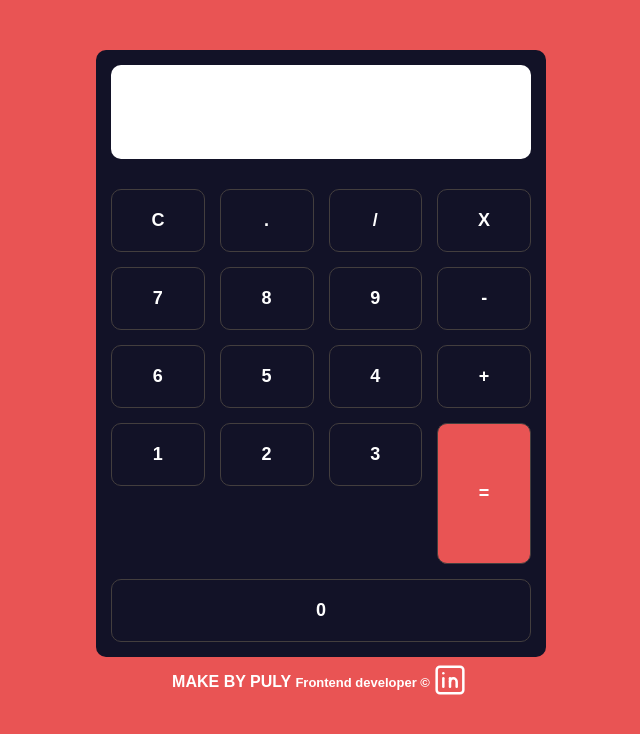
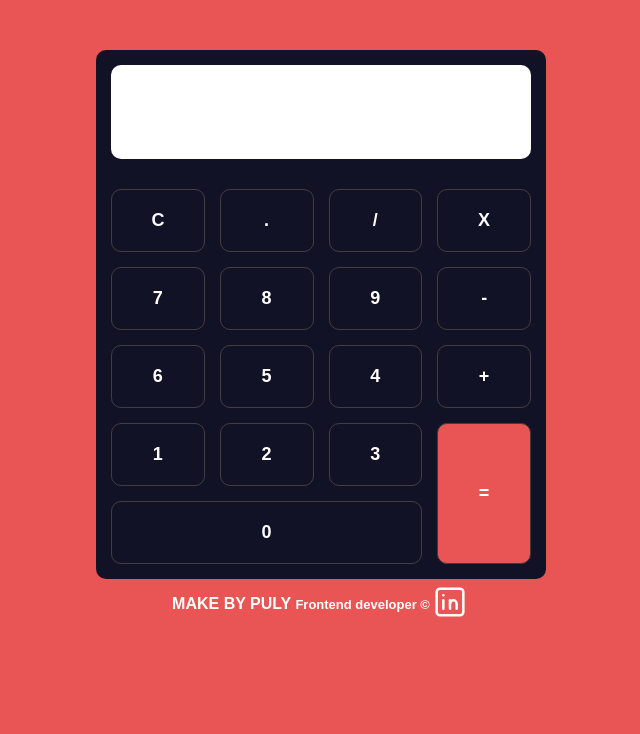
Before and after one commit to pulygarcia/Calculator, a plain HTML site: page index.html in a window 1280 px wide. Shown: the whole page, without its empty margins (319-959 px from the left). Drawn offline with Linux system fonts and the light colour scheme.

Commit message:
update 0 position

```diff
--- a/app.css
+++ b/app.css
@@ -63,7 +63,7 @@ body{
 }
 
 .input:last-of-type{
-    grid-column: 1/5;
+    grid-column: 1/4;
 }
 
 
```
